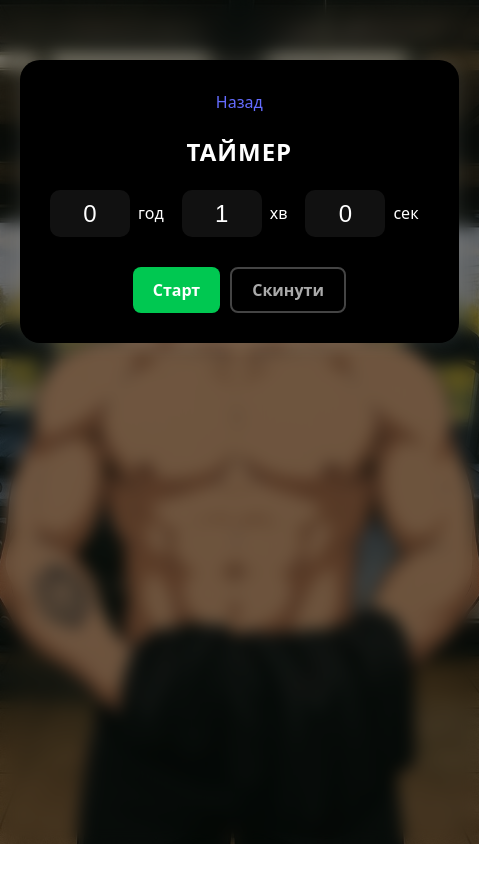
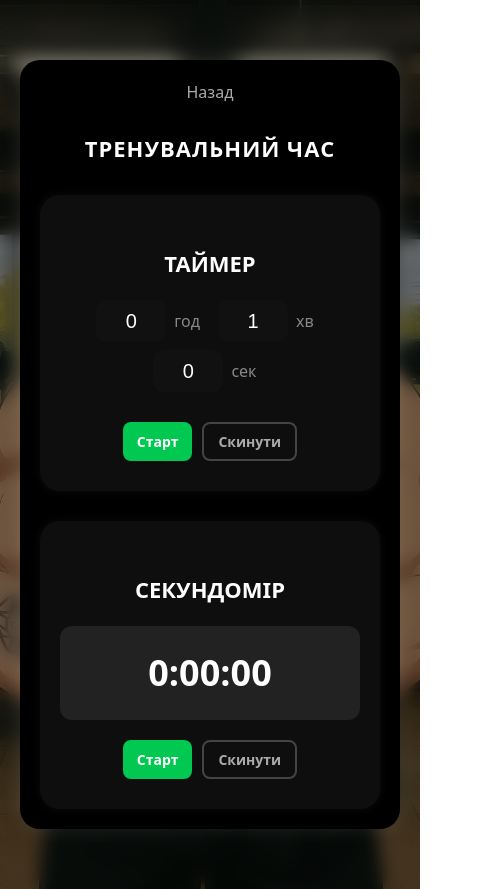
Before and after one commit to neromaxor/fitness-work, a React (Vite) app: page /timer in a window 390 px wide. Shown: the whole page, 479 px wide, since content can reach past the window. Before the commit the page ends 844 px from the top, so only its background shows below. Built offline with nearby package versions, Linux system fonts and the light colour scheme.

Commit message:
update timer

```diff
--- a/src/components/Header/TrainingTimer/TrainingTimer.jsx
+++ b/src/components/Header/TrainingTimer/TrainingTimer.jsx
@@ -1,7 +1,9 @@
-import { useState, useRef, useEffect, lazy } from 'react';
+import { useState, useRef, useEffect } from 'react';
 import css from './TrainingTimer.module.css';
 import { Link } from 'react-router-dom';
+
 function TrainingTimer() {
+  // Таймер
   const [hours, setHours] = useState(0);
   const [minutes, setMinutes] = useState(1);
   const [seconds, setSeconds] = useState(0);
@@ -9,42 +11,68 @@ function TrainingTimer() {
   const [isActive, setIsActive] = useState(false);
   const [hasStarted, setHasStarted] = useState(false);
 
+  // Секундомір
+  const [stopwatchSeconds, setStopwatchSeconds] = useState(0);
+  const [stopwatchActive, setStopwatchActive] = useState(false);
+
   const intervalRef = useRef(null);
+  const stopwatchRef = useRef(null);
 
-  const startSound = new Audio('/start.mp3');
-  const endSound = new Audio('/ding.mp3');
+  const startSound = useRef(new Audio('/start.mp3')).current;
+  const endSound = useRef(new Audio('/ding.mp3')).current;
 
-  const calculateTotalSeconds = () => hours * 3600 + minutes * 60 + seconds;
+  useEffect(() => {
+    startSound.loop = true;
+  }, []);
 
+  // Таймер логіка
   useEffect(() => {
     if (isActive && totalSeconds > 0) {
       intervalRef.current = setInterval(() => {
         setTotalSeconds((prev) => prev - 1);
       }, 1000);
-    } else if (totalSeconds === 0) {
+    } else if (totalSeconds === 0 && hasStarted) {
       clearInterval(intervalRef.current);
+      startSound.pause();
+      startSound.currentTime = 0;
       endSound.play();
+      setIsActive(false);
     }
 
     return () => clearInterval(intervalRef.current);
   }, [isActive, totalSeconds]);
 
-  const handleStart = () => {
+  // Секундомір логіка
+  useEffect(() => {
+    if (stopwatchActive) {
+      stopwatchRef.current = setInterval(() => {
+        setStopwatchSeconds((prev) => prev + 1);
+      }, 1000);
+    }
+    return () => clearInterval(stopwatchRef.current);
+  }, [stopwatchActive]);
+
+  const calculateTotalSeconds = () => hours * 3600 + minutes * 60 + seconds;
+
+  // Таймер функції
+  const handleTimerStart = () => {
     if (!hasStarted) {
-      const total = calculateTotalSeconds();
-      setTotalSeconds(total);
+      setTotalSeconds(calculateTotalSeconds());
       setHasStarted(true);
     }
+    setStopwatchActive(false); // зупиняємо секундомір
     startSound.play();
     setIsActive(true);
   };
 
-  const handlePause = () => {
+  const handleTimerPause = () => {
     clearInterval(intervalRef.current);
     setIsActive(false);
+    startSound.pause();
+    startSound.currentTime = 0;
   };
 
-  const handleReset = () => {
+  const handleTimerReset = () => {
     clearInterval(intervalRef.current);
     setIsActive(false);
     setHasStarted(false);
@@ -52,6 +80,26 @@ function TrainingTimer() {
     setMinutes(1);
     setSeconds(0);
     setTotalSeconds(0);
+    startSound.pause();
+    startSound.currentTime = 0;
+  };
+
+  // Секундомір функції
+  const handleStopwatchStart = () => {
+    setIsActive(false); // зупиняємо таймер
+    startSound.pause();
+    setStopwatchActive(true);
+  };
+
+  const handleStopwatchPause = () => {
+    clearInterval(stopwatchRef.current);
+    setStopwatchActive(false);
+  };
+
+  const handleStopwatchReset = () => {
+    clearInterval(stopwatchRef.current);
+    setStopwatchActive(false);
+    setStopwatchSeconds(0);
   };
 
   const formatTime = (secs) => {
@@ -64,8 +112,12 @@ function TrainingTimer() {
   return (
     <div className={css.container}>
       <Link to="/" className={css.backLink}>Назад</Link>
-      <h2 className={css.title}>Таймер</h2>
+      <h2 className={css.title}>Тренувальний час</h2>
 
+      <div className={css.wrapper}>
+        {/* Таймер */}
+        <div className={css.block}>
+          <h3 className={css.subTitle}>Таймер</h3>
           {!hasStarted ? (
             <div className={css.pickerContainer}>
               <select value={hours} onChange={(e) => setHours(Number(e.target.value))} className={css.picker}>
@@ -86,18 +138,32 @@ function TrainingTimer() {
           ) : (
             <div className={css.timerDisplay}>{formatTime(totalSeconds)}</div>
           )}
-
           <div className={css.controls}>
             {!isActive ? (
-          <button onClick={handleStart} className={css.buttonStart}>Старт</button>
+              <button onClick={handleTimerStart} className={css.buttonStart}>Старт</button>
             ) : (
-          <button onClick={handlePause} className={css.buttonPause}>Пауза</button>
+              <button onClick={handleTimerPause} className={css.buttonPause}>Пауза</button>
             )}
-        <button onClick={handleReset} className={css.buttonReset}>Скинути</button>
+            <button onClick={handleTimerReset} className={css.buttonReset}>Скинути</button>
+          </div>
+        </div>
+
+        {/* Секундомір */}
+        <div className={css.block}>
+          <h3 className={css.subTitle}>Секундомір</h3>
+          <div className={css.timerDisplay}>{formatTime(stopwatchSeconds)}</div>
+          <div className={css.controls}>
+            {!stopwatchActive ? (
+              <button onClick={handleStopwatchStart} className={css.buttonStart}>Старт</button>
+            ) : (
+              <button onClick={handleStopwatchPause} className={css.buttonPause}>Пауза</button>
+            )}
+            <button onClick={handleStopwatchReset} className={css.buttonReset}>Скинути</button>
+          </div>
+        </div>
       </div>
     </div>
   );
 }
 
 export default TrainingTimer;
-// Note: Ensure that the audio files 'start.mp3' and 'ding.mp3' are placed in the public directory of your React app for them to be accessible.
--- a/src/components/Header/TrainingTimer/TrainingTimer.module.css
+++ b/src/components/Header/TrainingTimer/TrainingTimer.module.css
@@ -1,28 +1,68 @@
+/* Головний контейнер */
 .container {
   background-color: black;
   padding: 30px;
   border-radius: 20px;
   color: white;
   text-align: center;
-  max-width: 400px;
+  max-width: 900px;
   margin: 40px auto;
-  box-shadow: 0 0 20px rgba(255,255,255,0.1);
+  box-shadow: 0 0 20px rgba(255, 255, 255, 0.1);
 }
 
+/* Назад */
+.backLink {
+  color: #aaa;
+  text-decoration: none;
+  display: inline-block;
+  margin-bottom: 10px;
+}
+
+/* Заголовок */
 .title {
-  font-size: 24px;
+  font-size: 28px;
   font-weight: bold;
-  margin-bottom: 20px;
+  margin-bottom: 30px;
   text-transform: uppercase;
   letter-spacing: 1px;
 }
 
+/* Два блоки — таймер + секундомір */
+.wrapper {
+  display: flex;
+  flex-wrap: wrap;
+  justify-content: center;
+  gap: 30px;
+}
+
+/* Окрема секція таймера/секундоміра */
+.block {
+  background-color: #0e0e0e;
+  border-radius: 20px;
+  padding: 30px 20px;
+  min-width: 300px;
+  flex: 1 1 300px;
+  max-width: 400px;
+  box-shadow: 0 0 10px rgba(255, 255, 255, 0.05);
+}
+
+/* Назва блока */
+.subTitle {
+  font-size: 22px;
+  margin-bottom: 20px;
+  font-weight: bold;
+  text-transform: uppercase;
+  color: #fff;
+}
+
+/* Випадаючі меню */
 .pickerContainer {
   display: flex;
   justify-content: center;
   align-items: center;
   gap: 8px;
   margin-bottom: 30px;
+  flex-wrap: wrap;
 }
 
 .picker {
@@ -40,8 +80,10 @@
 .label {
   font-size: 16px;
   margin-right: 10px;
+  color: #888;
 }
 
+/* Час */
 .timerDisplay {
   font-size: 48px;
   font-weight: bold;
@@ -52,10 +94,12 @@
   transition: all 0.3s ease;
 }
 
+/* Кнопки */
 .controls {
   display: flex;
   gap: 10px;
   justify-content: center;
+  flex-wrap: wrap;
 }
 
 .buttonStart,
@@ -98,3 +142,30 @@
   background-color: #222;
   color: white;
 }
+
+/* Адаптивність */
+@media (max-width: 768px) {
+  .container {
+    padding: 20px;
+  }
+
+  .title {
+    font-size: 22px;
+  }
+
+  .timerDisplay {
+    font-size: 36px;
+  }
+
+  .picker {
+    width: 70px;
+    font-size: 20px;
+  }
+
+  .buttonStart,
+  .buttonPause,
+  .buttonReset {
+    font-size: 14px;
+    padding: 8px 14px;
+  }
+}
```
Also changed, not shown: 2 other files (tests, documents, lock files or other folders). Lines whose indentation alone changed are shown as unchanged.
